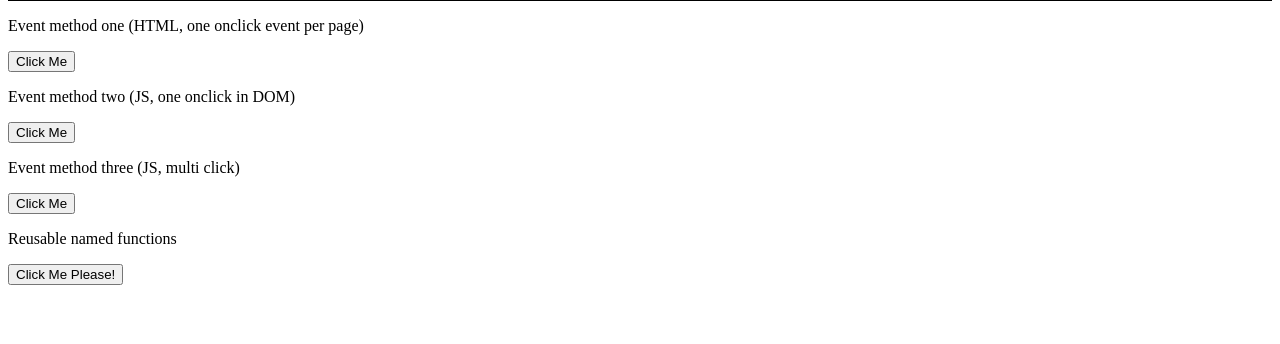
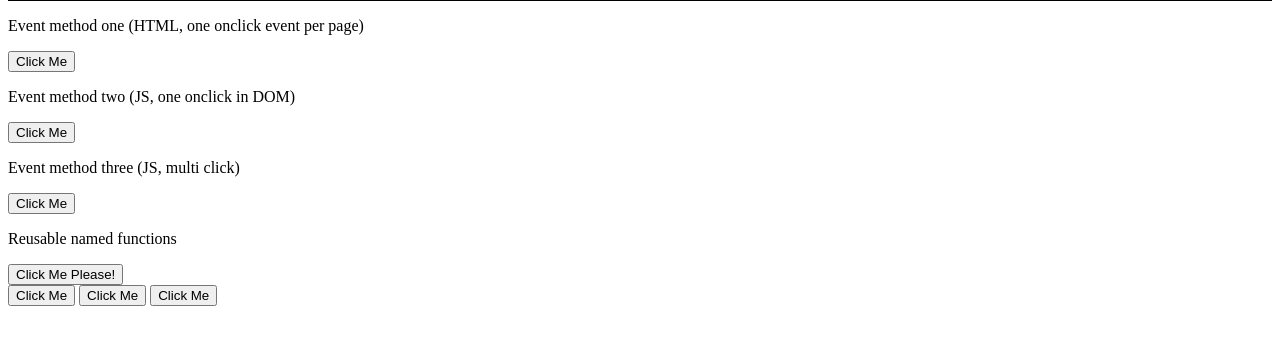
Before and after one commit to Tweek43110/DOM_and_Events, a plain HTML site: page index.html in a window 1280 px wide. Shown: the part 306-650 px from the top of the page. Drawn offline with Linux system fonts and the light colour scheme.

Commit message:
more events

```diff
--- a/dom.js
+++ b/dom.js
@@ -69,3 +69,13 @@ function alertMessage() {
 btn3.addEventListener('click', function(e) {
     console.log(e.target.style.background = 'blue');
 });
+
+// Attaching event listeners to multiple elements, this selects all buttons
+const buttons = document.querySelectorAll('button');
+//This iterates through each button to add the next function
+buttons.forEach((button) => {
+    //This add \s a click event listener to each button and logs the id if clicked
+    button.addEventListener('click', (e) => {
+        console.log(button.id);
+    })
+})
--- a/index.html
+++ b/index.html
@@ -19,6 +19,10 @@
   <p>Reusable named functions</p>
   <button id="btn3" onclick="alertMessage()">Click Me Please!</button>
 
-</body>
+  </body><div id="container2">
+  <button id="1">Click Me</button>
+  <button id="2">Click Me</button>
+  <button id="3">Click Me</button>
+</div>
 <script type="text/javascript" src="dom.js"></script>
 </html>
```
